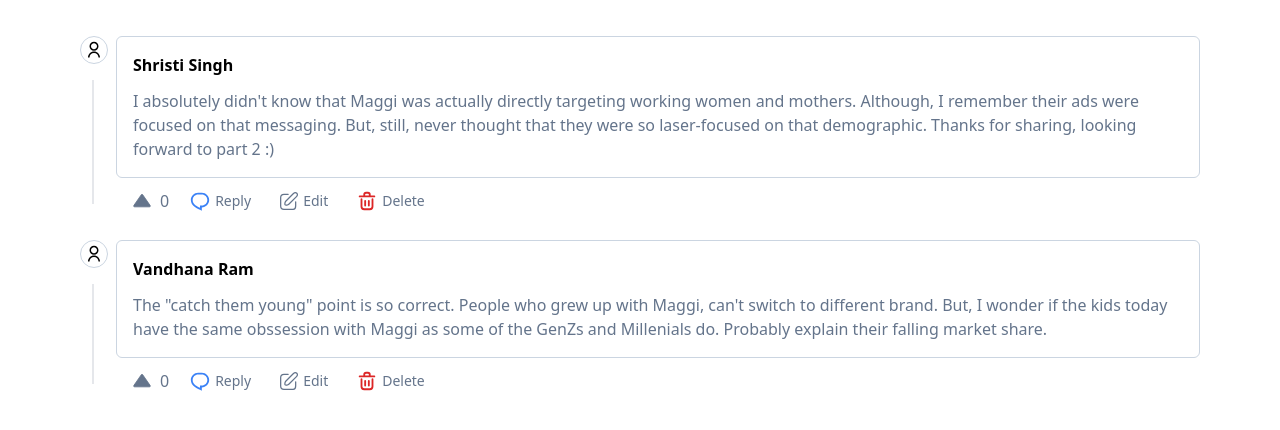
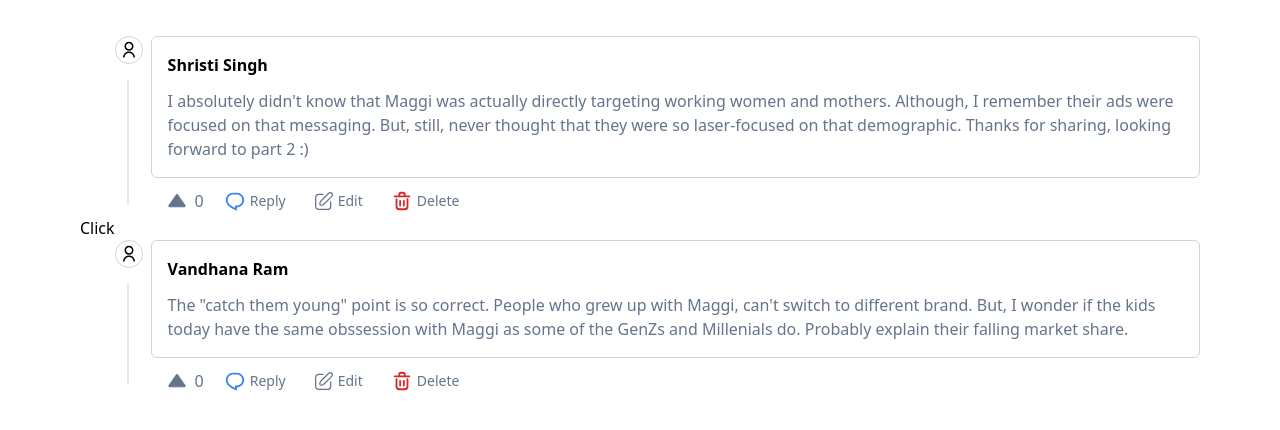
Before and after one commit to PratikAwaik/flexiple-assignment, a React (Create React App) app: page / in a window 1280 px wide. Shown: the top 430 px of the page. Built offline with nearby package versions, Linux system fonts and the light colour scheme.

Commit message:
add epic fhir oauth authorize

```diff
--- a/src/App.tsx
+++ b/src/App.tsx
@@ -28,11 +28,25 @@ function App() {
     // eslint-disable-next-line react-hooks/exhaustive-deps
   }, []);
 
+  const redirect_uri =
+    process.env.NODE_ENV === "production"
+      ? "https://flexiple-assignment-pratikawaik.vercel.app"
+      : "http://localhost:3000";
+
+  const client_id = "eb3422dc-40d1-4722-8a79-4383e0d9c752";
+
   return (
     <main
       className="main flex items-center justify-center mx-auto max-w-6xl my-5 p-4"
       id="main"
     >
+      <a
+        href={`https://fhir.epic.com/interconnect-fhir-oauth/oauth2/authorize?response_type=code&redirect_uri=${redirect_uri}&client_id=${client_id}&state=1234&scope=fhirUser Observation.read Observation.search`}
+        target="_blank"
+        rel="noreferrer"
+      >
+        Click
+      </a>
       <CommentsContainer allComments={storeComments} />
     </main>
   );
```
